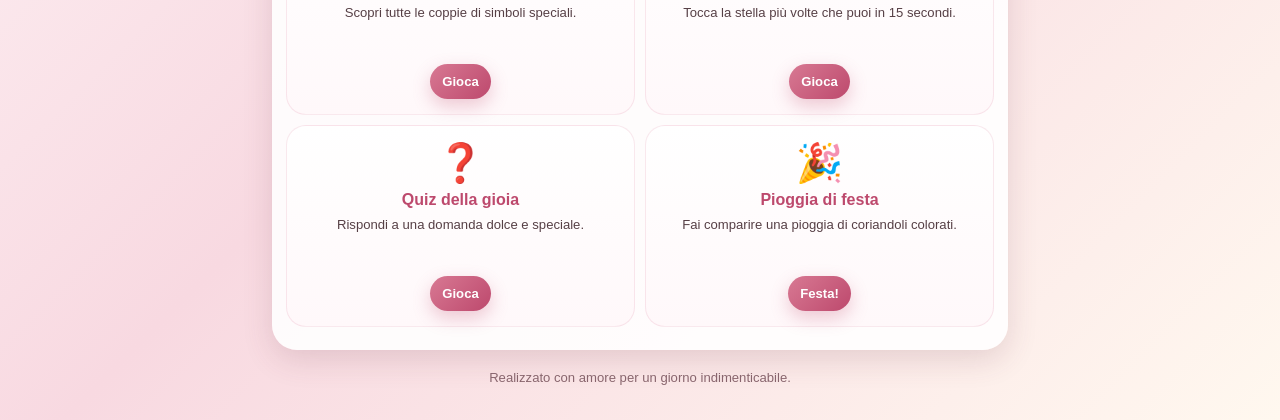
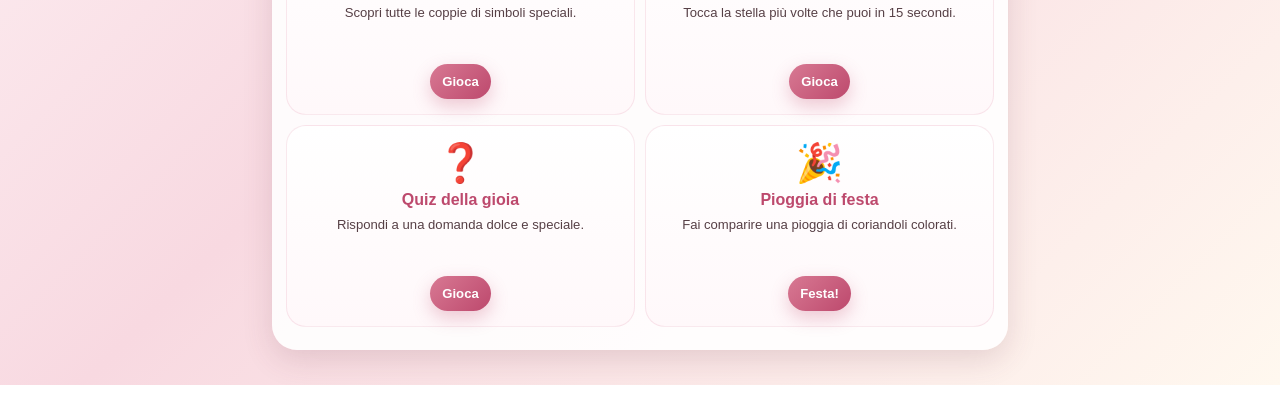
Before and after one commit to Flame1399/Comunione-Marty, a plain HTML site: page index.html in a window 1280 px wide. Shown: the part 642-1062 px from the top of the page. After the commit the page ends 1027 px from the top, so only its background shows below. Drawn offline with Linux system fonts and the light colour scheme.

Commit message:
Update index.html

```diff
--- a/index.html
+++ b/index.html
@@ -327,7 +327,6 @@ background:#fff0f1;
 
 .risposta:disabled{opacity:1}
 
-/* NASCOSTA DI DEFAULT */
 .dedica{
 display:none;
 position:relative;
@@ -377,13 +376,6 @@ font-family:Georgia,"Times New Roman",serif;
 font-size:1.3rem;
 font-style:italic;
 font-weight:bold;
-}
-
-.footer{
-padding-top:20px;
-color:#88656d;
-font-size:.82rem;
-text-align:center;
 }
 
 .coriandolo{
@@ -572,7 +564,6 @@ La noia
 </section>
 
 
-<!-- SEZIONE DEDICA FINALE -->
 <section class="dedica" id="sezione-dedica">
 
 <h2>Per te, Martina</h2>
@@ -596,11 +587,6 @@ Emy e Lulù ♥
 
 </section>
 
-
-<footer class="footer">
-Realizzato con amore per un giorno indimenticabile.
-</footer>
-
 </main>
 
 
@@ -613,7 +599,6 @@ document.addEventListener("DOMContentLoaded", function () {
   var bottoni = document.querySelectorAll("[data-gioco]");
   var chiudi = document.querySelectorAll(".chiudi-gioco");
 
-  // Tracciamento dei giochi completati
   var giochiCompletati = {
     memory: false,
     stella: false,
```
